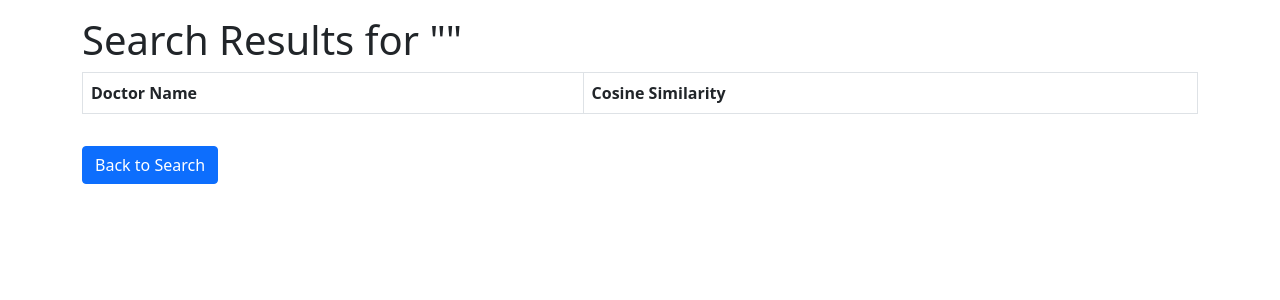
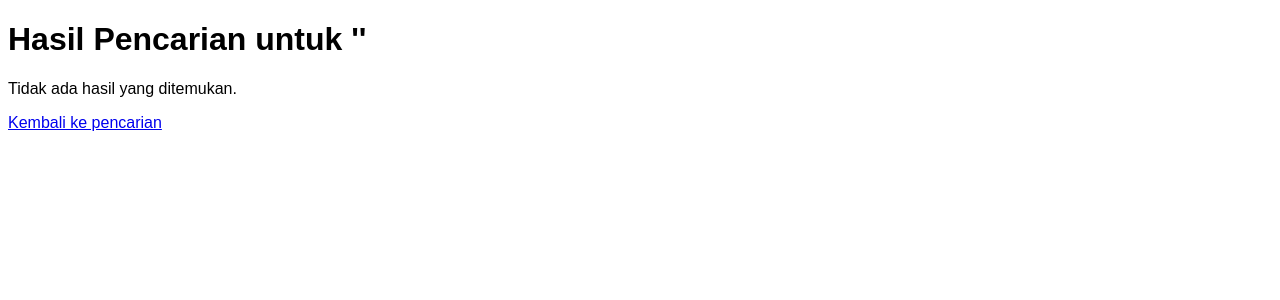
Before and after one commit to resky3128/schedule_doctor, a Flask app: page /search in a window 1280 px wide. Shown: the top 300 px of the page. Run offline with Flask 3, Linux system fonts and the light colour scheme; tables that the repository leaves empty or names only in its code hold one stand-in row (values such as "Sample post"); lists and menus that the app fills with data are empty.

Commit message:
Update search

```diff
--- a/templates/search.html
+++ b/templates/search.html
@@ -1,33 +1,54 @@
-<!doctype html>
+<!DOCTYPE html>
 <html lang="en">
 <head>
-    <meta charset="utf-8">
-    <title>Search Results</title>
-    <!-- ... other head elements ... -->
-    <link rel="stylesheet" href="https://cdn.jsdelivr.net/npm/bootstrap@5.0.0/dist/css/bootstrap.min.css">
-    <!-- ... other CSS files ... -->
+    <meta charset="UTF-8">
+    <title>Hasil Pencarian</title>
+    <style>
+        /* Tambahkan style yang Anda inginkan di sini */
+        body {
+            font-family: Arial, sans-serif;
+        }
+        .search-results {
+            margin-top: 20px;
+        }
+        .result-item {
+            margin-bottom: 10px;
+            padding: 10px;
+            border: 1px solid #ddd;
+            border-radius: 4px;
+        }
+        .feedback-form {
+            margin-top: 10px;
+        }
+    </style>
 </head>
 <body>
-    <div class="container mt-3">
-        <h1>Search Results for "{{ query }}"</h1>
-        <div class="table-responsive">
-            <table class="table table-bordered table-hover text-nowrap">
-                <thead>
-                    <tr>
-                        <th>Doctor Name</th>
-                        <th>Cosine Similarity</th>
-                        <!-- ... other headers ... -->
-                    </tr>
-                </thead>
-                <tbody>
-                    <!-- Tempatkan data dinamis di sini. Pastikan data yang dikeluarkan loop Jinja2 memiliki tag <tr> dan <td> yang sesuai -->
-                    {{ tfidf_table | safe }}
-                </tbody>
-            </table>
-        </div>
-        <!-- ... other content ... -->
-        <a href="{{ url_for('index') }}" class="btn btn-primary mt-3">Back to Search</a>
+    <h1>Hasil Pencarian untuk '{{ query }}'</h1>
+    <div class="search-results">
+        {% if dokter_list %}
+            {% for dokter in dokter_list %}
+                <div class="result-item">
+                    <h2>{{ dokter.nama_title }}</h2>
+                    <p>Spesialisasi: {{ dokter.spesialis }}</p>
+                    <p>Skor Kesamaan: {{ dokter.similarity }}</p>
+                    <!-- Form untuk feedback -->
+                    <form class="feedback-form" action="/feedback" method="post">
+                        <input type="hidden" name="dokter_id" value="{{ dokter.id }}">
+                        <input type="hidden" name="query" value="{{ query }}">
+                        <label>
+                            <input type="radio" name="relevansi" value="ya" required> Relevan
+                        </label>
+                        <label>
+                            <input type="radio" name="relevansi" value="tidak" required> Tidak Relevan
+                        </label>
+                        <button type="submit">Kirim Feedback</button>
+                    </form>
+                </div>
+            {% endfor %}
+        {% else %}
+            <p>Tidak ada hasil yang ditemukan.</p>
+        {% endif %}
     </div>
-    <!-- ... JavaScript includes ... -->
+    <a href="/">Kembali ke pencarian</a>
 </body>
 </html>
```
